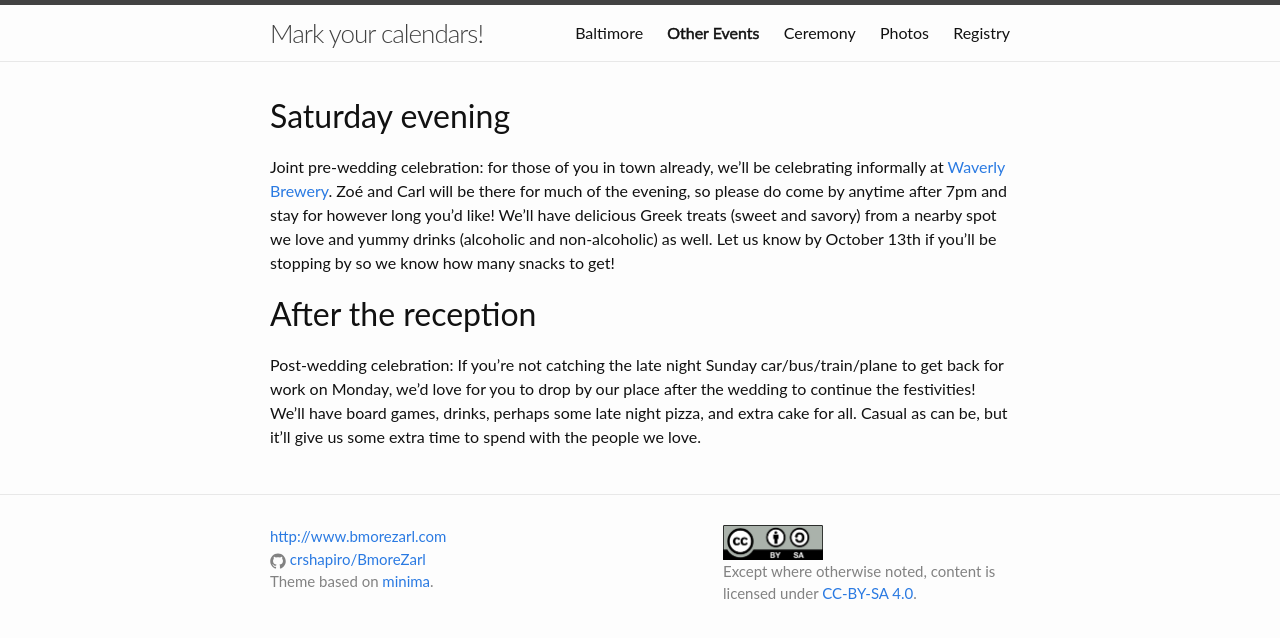
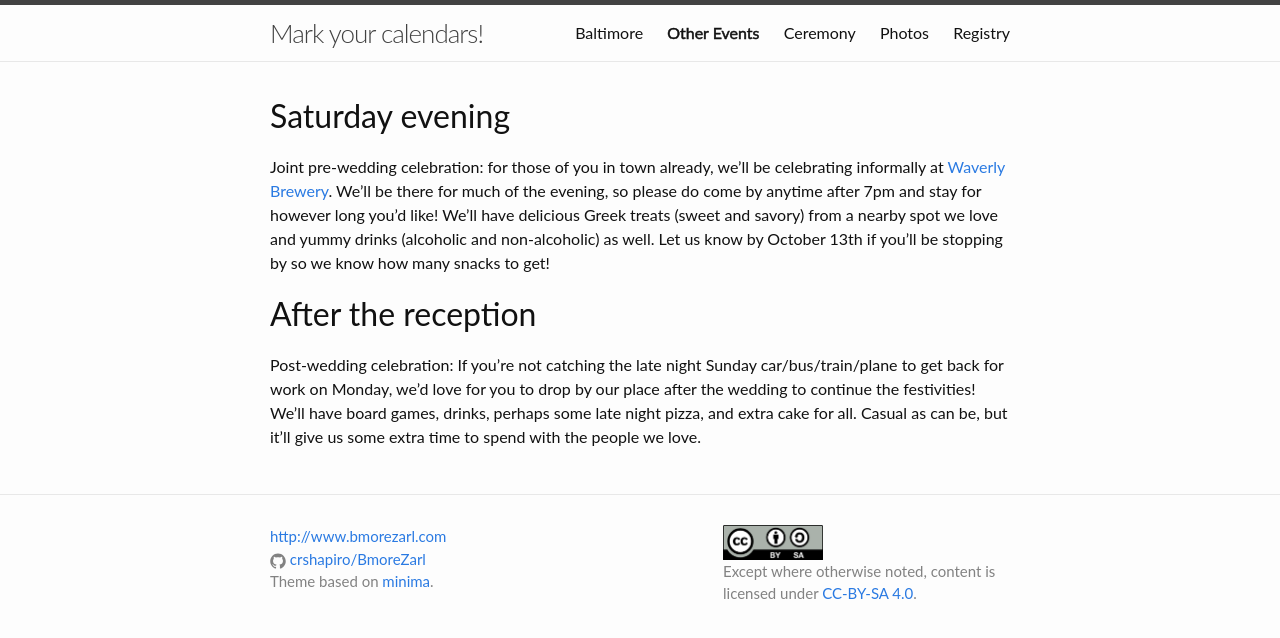
Before and after one commit to crshapiro/BmoreZarl, a Jekyll site: the page built from events.md, in a window 1280 px wide. Shown: the top 638 px of the page. Built offline with Jekyll 4.4.1, drawn with Linux system fonts in a browser that asks for light colours.

Commit message:
Make third person

```diff
--- a/events.md
+++ b/events.md
@@ -5,7 +5,7 @@
 ---
 
 # Saturday evening
-Joint pre-wedding celebration: for those of you in town already, we’ll be celebrating informally at [Waverly Brewery](https://www.google.com/maps/place/Waverly+Brewing+Company/@39.3314401,-76.6435863,17z/data=!3m1!4b1!4m5!3m4!1s0x89c81b2aab258c91:0x2f79a43c103c16d6!8m2!3d39.3314401!4d-76.6413923). Zoé and Carl will be there for much of the evening, so please do come by anytime after 7pm and stay for however long you’d like! We’ll have delicious Greek treats (sweet and savory) from a nearby spot we love and yummy drinks (alcoholic and non-alcoholic) as well. Let us know by October 13th if you’ll be stopping by so we know how many snacks to get!
+Joint pre-wedding celebration: for those of you in town already, we’ll be celebrating informally at [Waverly Brewery](https://www.google.com/maps/place/Waverly+Brewing+Company/@39.3314401,-76.6435863,17z/data=!3m1!4b1!4m5!3m4!1s0x89c81b2aab258c91:0x2f79a43c103c16d6!8m2!3d39.3314401!4d-76.6413923). We'll be there for much of the evening, so please do come by anytime after 7pm and stay for however long you’d like! We’ll have delicious Greek treats (sweet and savory) from a nearby spot we love and yummy drinks (alcoholic and non-alcoholic) as well. Let us know by October 13th if you’ll be stopping by so we know how many snacks to get!
 
 # After the reception
 Post-wedding celebration: If you’re not catching the late night Sunday car/bus/train/plane to get back for work on Monday, we’d love for you to drop by our place after the wedding to continue the festivities! We’ll have board games, drinks, perhaps some late night pizza, and extra cake for all. Casual as can be, but it’ll give us some extra time to spend with the people we love.
```
